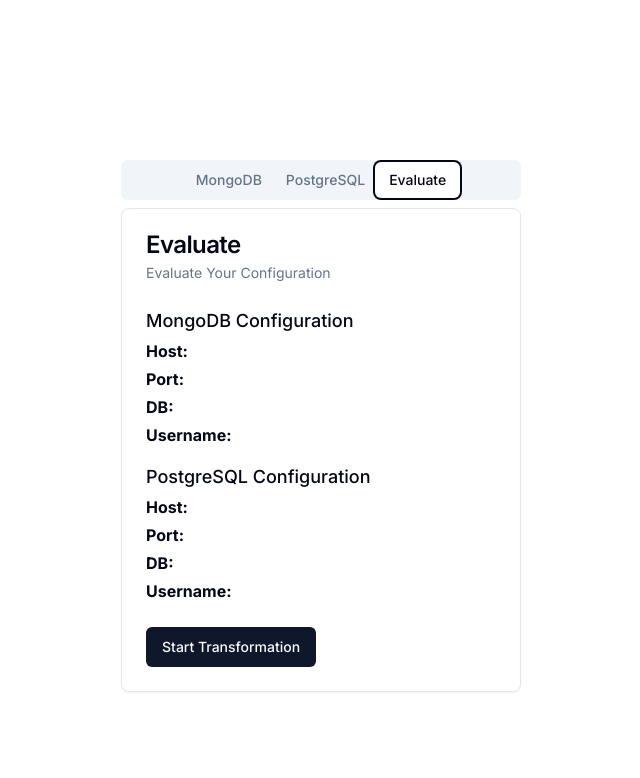
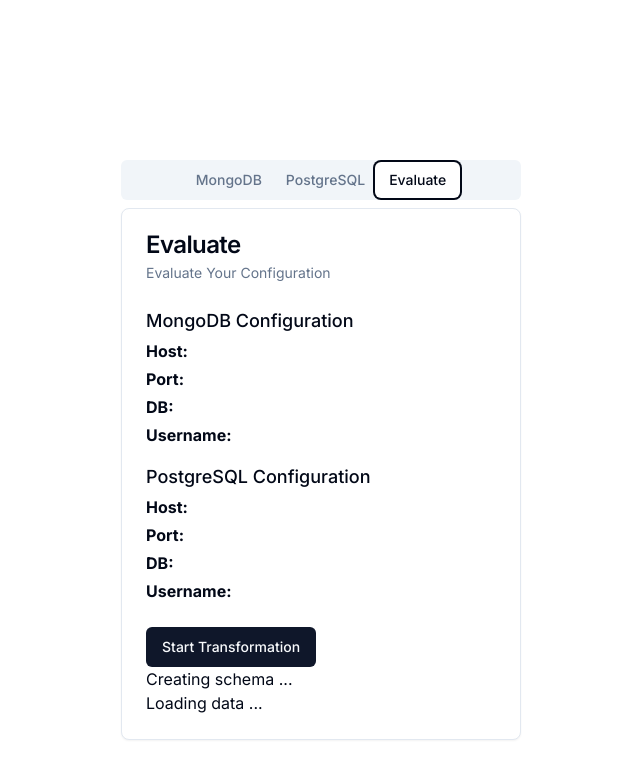
Before and after one commit to ZianTsabit/MongoSequelizer-frontend, a Next.js app in the folder etl-tools/: page / in a window 1280 px wide. Both pictures are taken after a click on the tab "Evaluate". Shown: the top 778 px of the page, without its empty margins (319-959 px from the left). Built offline with nearby package versions, Linux system fonts and the light colour scheme.

Commit message:
add some style

```diff
--- a/etl-tools/app/page.tsx
+++ b/etl-tools/app/page.tsx
@@ -213,7 +213,15 @@ export default function Home() {
                 </div>
               </CardContent>
               <CardFooter>
-                <Button>Start Transformation</Button>
+                <div>
+                  <Button>Start Transformation</Button>
+                  <div>
+                      Creating schema ...
+                  </div>
+                  <div>
+                      Loading data ...
+                  </div>
+                </div>
               </CardFooter>
             </Card>
           </TabsContent>
```
